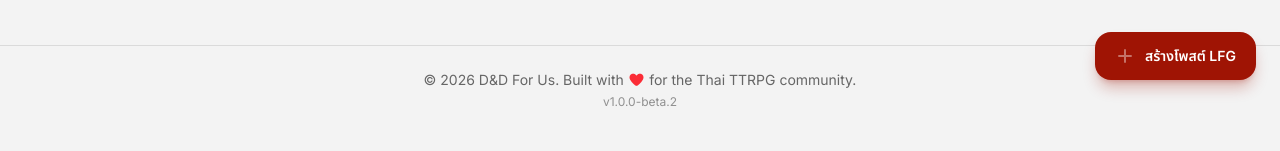
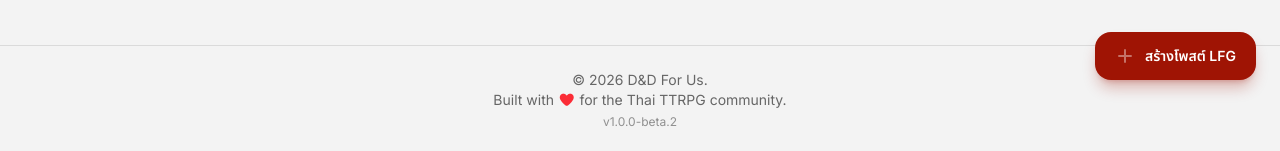
Before and after one commit to 3xbun/lfg-dnd-for.us, a Vue app: page / in a window 1280 px wide. Shown: the part 696-847 px from the top of the page. Built offline with nearby package versions, Linux system fonts and the light colour scheme; no server answers.

Commit message:
fix: separate footer text into multiple paragraphs for improved readability

```diff
--- a/src/components/layout/AppFooter.vue
+++ b/src/components/layout/AppFooter.vue
@@ -1,7 +1,10 @@
 <template>
   <footer class="border-t border-border py-6 text-center text-sm text-muted-foreground">
     <p>
-      &copy; 2026 D&amp;D For Us. Built with <i class="fas fa-heart text-red-500"></i> for the Thai TTRPG community.
+      &copy; 2026 D&amp;D For Us.
+    </p>
+    <p>
+    Built with <i class="fas fa-heart text-red-500"></i> for the Thai TTRPG community.
     </p>
     <p class="mt-1 text-xs opacity-70">v{{ version }}</p>
   </footer>
```
